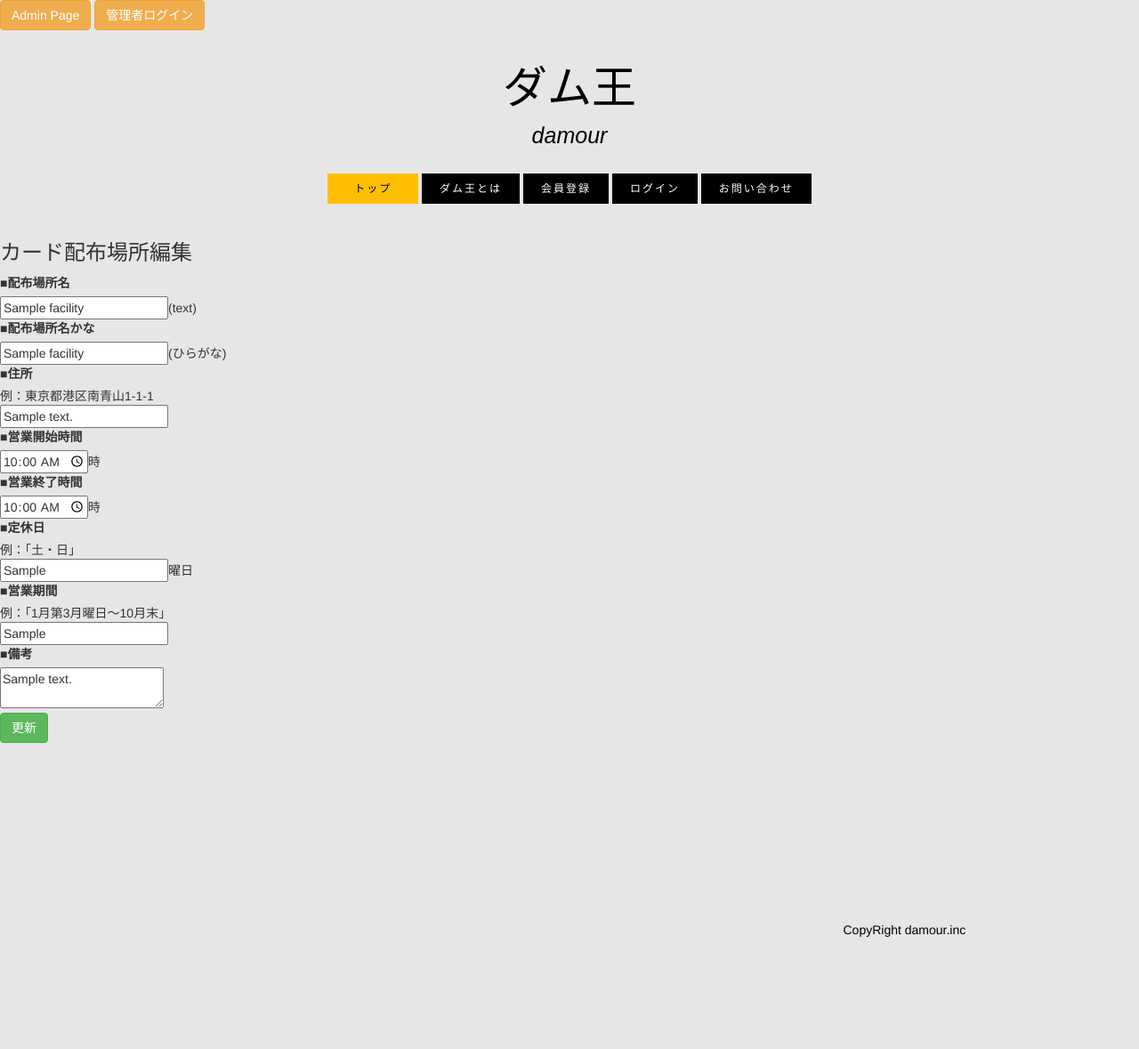
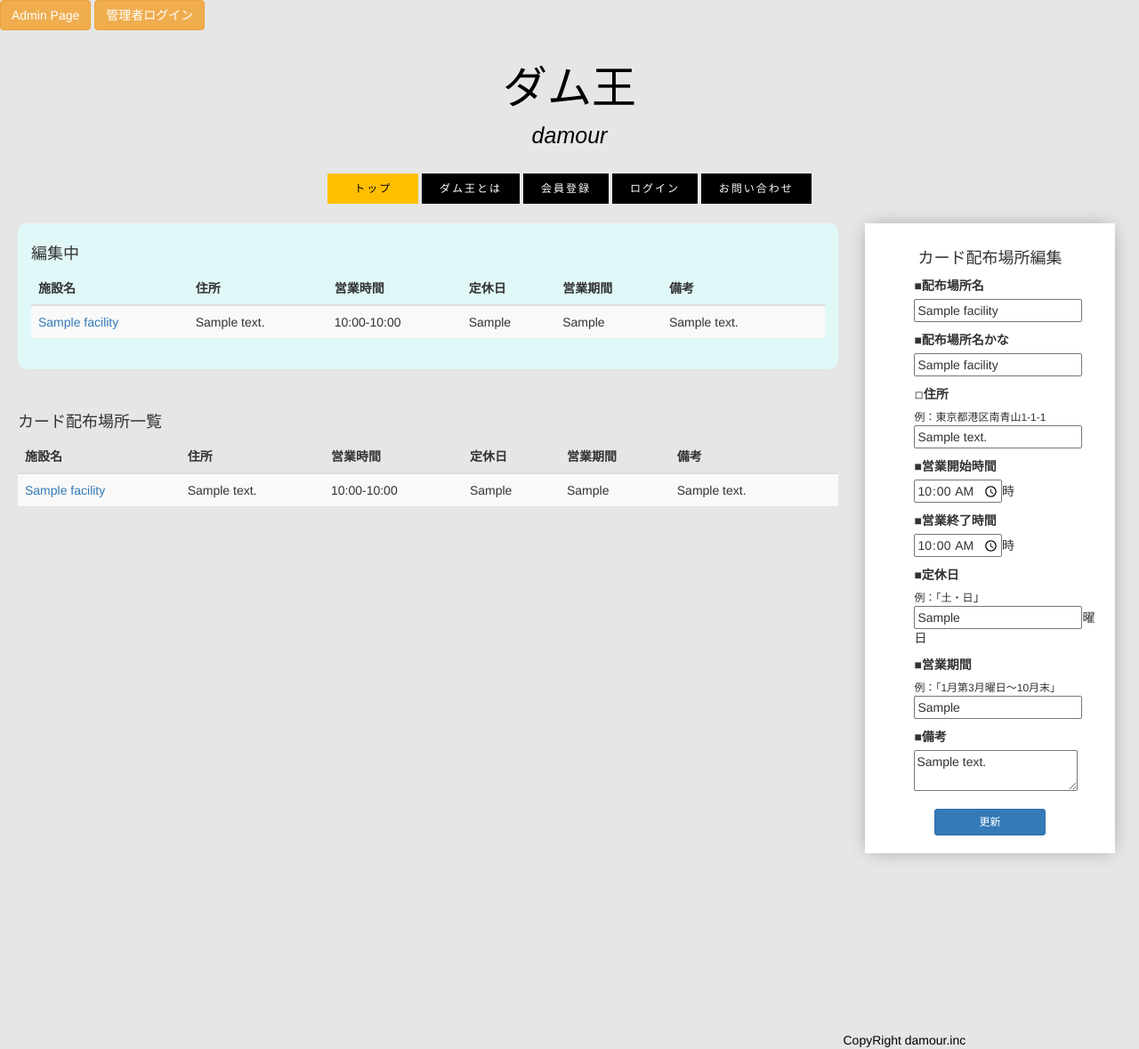
Before and after one commit to smuskit/damour, a Rails app: page /facilities/1/edit in a window 1280 px wide. Shown: the whole page at 89% size. Before the commit the page ends 1055 px from the top, so only its background shows below. Run offline with Rails 7, Linux system fonts and the light colour scheme; data comes from the database, SQL or seed files in the repository; tables that the repository leaves empty hold one stand-in row (Sample ...); style sheets or scripts are compiled from the project's sources; some libraries are stand-ins or nearby versions.

Commit message:
finish facilities edit

```diff
--- a/app/assets/stylesheets/facilities.scss
+++ b/app/assets/stylesheets/facilities.scss
@@ -2,7 +2,7 @@
 // They will automatically be included in application.css.
 // You can use Sass (SCSS) here: http://sass-lang.com/
 
-/* index */
+/* inde */
 
 .facility-index {
 }
@@ -107,3 +107,15 @@
   height: 400px;
   text-align: center;
 }
+
+/* edit */
+
+.facility-edit-body {
+  background-color: #E0F8F7;
+  padding: 15px;
+  border-radius: 10px;
+}
+
+.facility-edit-index-body {
+  margin-top: 50px;
+}
--- a/app/assets/stylesheets/prefectures.scss
+++ b/app/assets/stylesheets/prefectures.scss
@@ -179,6 +179,11 @@ body {
   color: #FFF;
 }
 
+.list-group-item.list-group-item-action.bg-light:hover {
+  background-color: #fff;
+  color: #000;
+}
+
 #wrapper #sidebar-wrapper {
   margin-left: 0;
 }
--- a/app/controllers/facilities_controller.rb
+++ b/app/controllers/facilities_controller.rb
@@ -24,6 +24,7 @@ class FacilitiesController < ApplicationController
   end
 
   def edit
+    @facilities = Facility.all
     @facility = Facility.find(params[:id])
   end
 
--- a/app/views/facilities/edit.html.erb
+++ b/app/views/facilities/edit.html.erb
@@ -1,66 +1,152 @@
 <%= render 'cards/alert' %>
 <%= render 'layouts/header' %>
-<h3>カード配布場所編集</h3>
-<% flash.each do |key, value| %>
-  <%= content_tag(:div, value, class: "#{key}") %>
+
+<div class="facility-index">
+  <div class="facility-index-body">
+    <div class="facility-edit-body">
+      <h4>編集中</h4>
+      <table class='table table-hover table-inverse table-striped facility-index-table'>
+        <thead>
+          <tr>
+            <th>施設名</th>
+            <th>住所</th>
+            <th>営業時間</th>
+            <th>定休日</th>
+            <th>営業期間</th>
+            <th>備考</th>
+            <th></th>
+          </tr>
+        </thead>
+        <tbody>
+          <tr>
+            <td>
+              <%=link_to facility_path(@facility) do %>
+                <%= @facility.name %>
               <% end %>
+            </td>
+            <td>
+                <%= @facility.address %>
+            </td>
+            <td>
+              <% if !@facility.opening_hours.nil? && !@facility.opening_hours.nil? %>
+              <%= facility_simple_time(@facility.opening_hours) %>-<%= facility_simple_time(@facility.closing_hours) %>
+              <% end %>
+            </td>
+            <td>
+              <%= @facility.holiday %>
+            </td>
+            <td>
+              <%= @facility.business_period %>
+            </td>
+            <td>
+              <%= @facility.comment %>
+            </td>
+            <td>
+            </td>
+          </tr>
+        </tbody>
+      </table>
+    </div>
+    <div class="facility-edit-index-body">
+      <h4>カード配布場所一覧</h4>
+      <table class='table table-hover table-inverse table-striped facility-index-table'>
+        <thead>
+          <tr>
+            <th>施設名</th>
+            <th>住所</th>
+            <th>営業時間</th>
+            <th>定休日</th>
+            <th>営業期間</th>
+            <th>備考</th>
+            <th></th>
+          </tr>
+        </thead>
+        <tbody>
+          <% @facilities.each do |f| %>
+            <tr>
+              <td>
+                <%=link_to facility_path(f) do %>
+                  <%= f.name %>
+                <% end %>
+              </td>
+              <td>
+                  <%= f.address %>
+              </td>
+              <td>
+                <% if !f.opening_hours.nil? && !f.opening_hours.nil? %>
+                <%= facility_simple_time(f.opening_hours) %>-<%= facility_simple_time(f.closing_hours) %>
+                <% end %>
+              </td>
+              <td>
+                <%= f.holiday %>
+              </td>
+              <td>
+                <%= f.business_period %>
+              </td>
+              <td>
+                <%= f.comment %>
+              </td>
 
+              <td>
+              </td>
+            </tr>
+          <% end %>
+        </tbody>
+      </table>
+    </div>
+  </div>
+
+  <div class="facility-index-form">
+    <div class="facility-index-title"><h4>カード配布場所編集</h4></div>
+    <div class="facility-index-form-main">
       <%= form_for(@facility) do |f| %>
 
-  <% if @facility.errors.any? %>
-
-    <div id="error_explanation">
-      <ul>
-        <% @facility.errors.full_messages.each do |message| %>
-          <li><%= message %></li>
-        <% end %>
-      </ul>
-    </div>
-  <% end %>
-
-  <div class="">
+        <div class="facility-index-form-field">
           ■<%= f.label :配布場所名 %><br>
-    <%= f.text_field :name, class:"" %>(text)
+          <%= f.text_field :name, class:"" %>
         </div>
 
-  <div class="">
+        <div class="facility-index-form-field">
           ■<%= f.label :配布場所名かな %><br>
-    <%= f.text_field :name_kana, class:"" %>(ひらがな)
+          <%= f.text_field :name_kana, class:"" %>
         </div>
 
-  <div class="">
-    ■<%= f.label :住所 %><br>
-    例：東京都港区南青山1-1-1<br>
+        <div class="facility-index-form-field">
+          ◽︎<%= f.label :住所 %><br>
+          <span class="facility-index-example-text">例：東京都港区南青山1-1-1</span><br>
           <%= f.text_field :address, class:"" %>
         </div>
 
-  <div class="">
+        <div class="facility-index-form-field">
           ■<%= f.label :営業開始時間 %><br>
           <%= f.time_field :opening_hours, class:"" %>時
         </div>
 
-  <div class="">
+        <div class="facility-index-form-field">
           ■<%= f.label :営業終了時間 %><br>
           <%= f.time_field :closing_hours, class:"" %>時
         </div>
 
-  <div class="">
+        <div class="facility-index-form-field">
           ■<%= f.label :定休日 %><br>
-    例：「土・日」<br>
+          <span class="facility-index-example-text">例：「土・日</span>」<br>
           <%= f.text_field :holiday, class:"" %>曜日
         </div>
 
-  <div class="">
+        <div class="facility-index-form-field">
           ■<%= f.label :営業期間 %><br>
-    例：「1月第3月曜日〜10月末」<br>
+          <span class="facility-index-example-text">例：「1月第3月曜日〜10月末」</span><br>
           <%= f.text_field :business_period, class:"" %>
         </div>
 
-  <div class="">
+        <div class="facility-index-form-field">
           ■<%= f.label :備考 %><br>
           <%= f.text_area :comment, class:"" %>
         </div>
-  <div>
-    <%= f.submit '更新', class:"btn btn-ms btn-success"%>
+        <div class="facility-index-submit">
+          <%= f.submit '更新', class:"btn btn-sm btn-primary facility-index-submit-self"%>
         </div>
       <% end %>
+    </div>
+  </div>
+</div>
```
Lines whose indentation alone changed are shown as unchanged.
